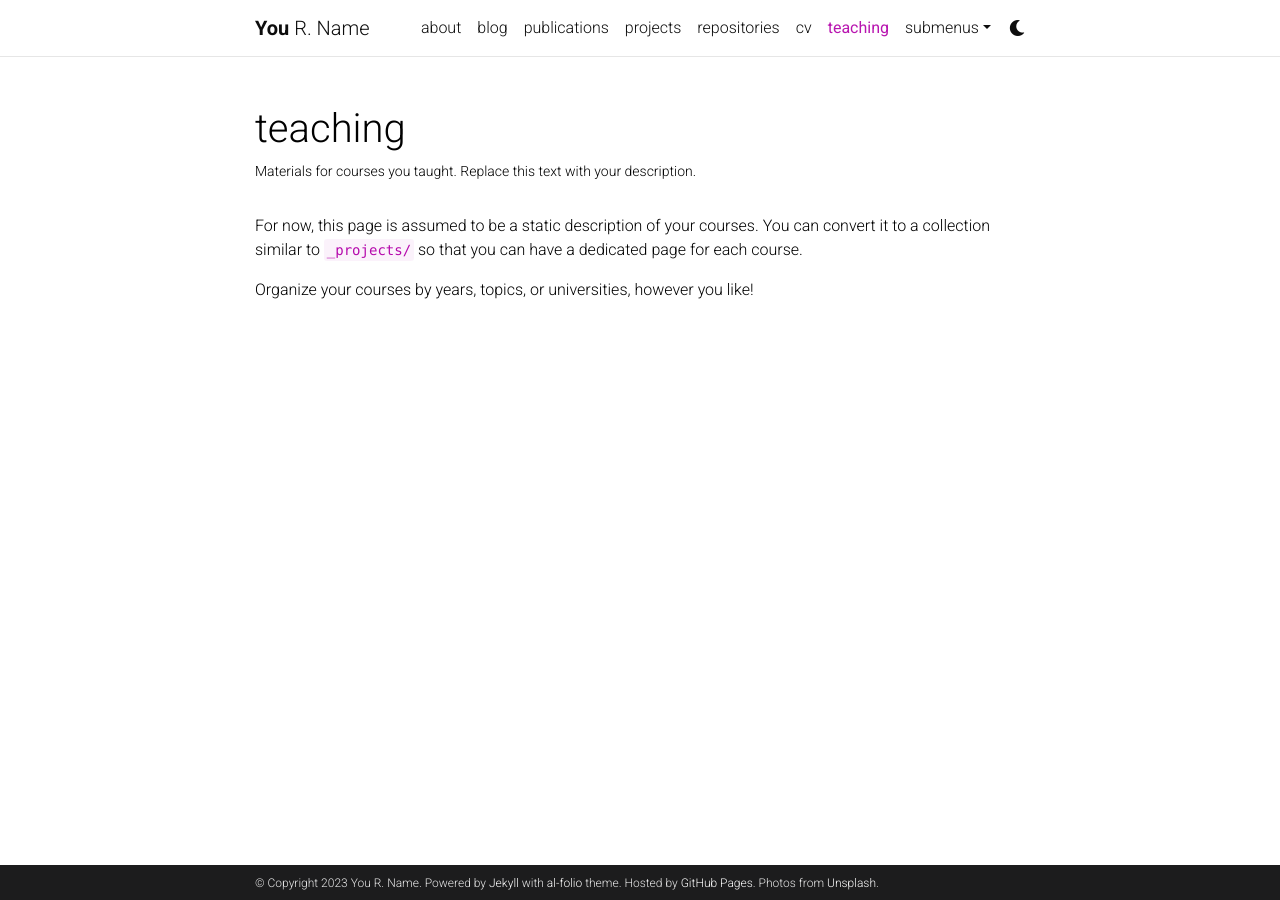
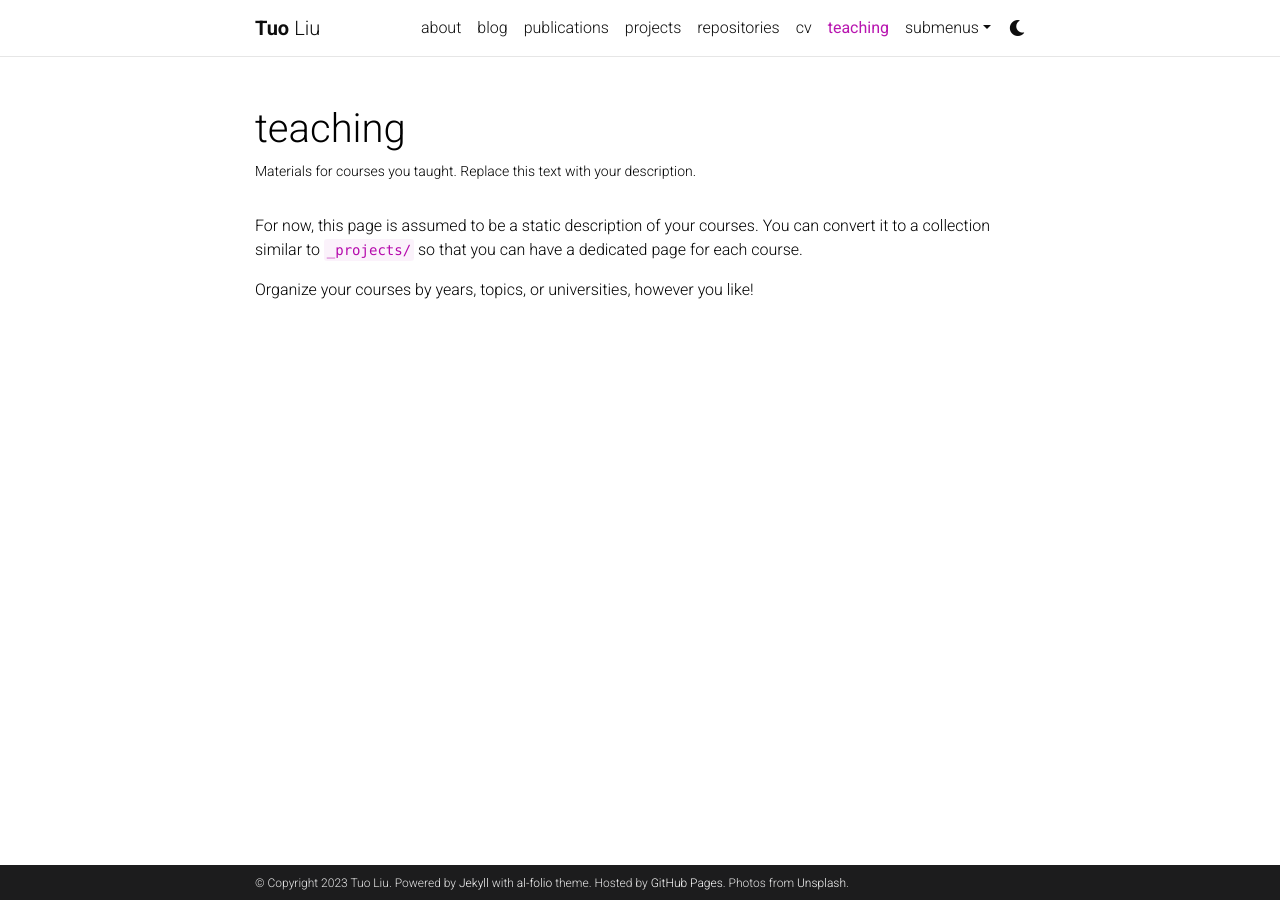
Before and after one commit to terryliu3/terryliu3.github.io, a Jekyll site: the page built from _pages/teaching.md, in a window 1280 px wide. Built offline with Jekyll 4.4.1, drawn with Linux system fonts in a browser that asks for light colours; comment, search, counter and statistics services are not loaded; a style sheet for code colours, icons or effects is not loaded.

Commit message:
Update _config.yml

```diff
--- a/_config.yml
+++ b/_config.yml
@@ -3,9 +3,9 @@
 # -----------------------------------------------------------------------------
 
 title: blank # the website title (if blank, full name will be used instead)
-first_name: You
-middle_name: R.
-last_name: Name
+first_name: Tuo
+middle_name:
+last_name: Liu
 email: you@example.com
 description: > # the ">" symbol means to ignore newlines until "footer_text:"
   A simple, whitespace theme for academics. Based on [*folio](https://github.com/bogoli/-folio) design.
```
